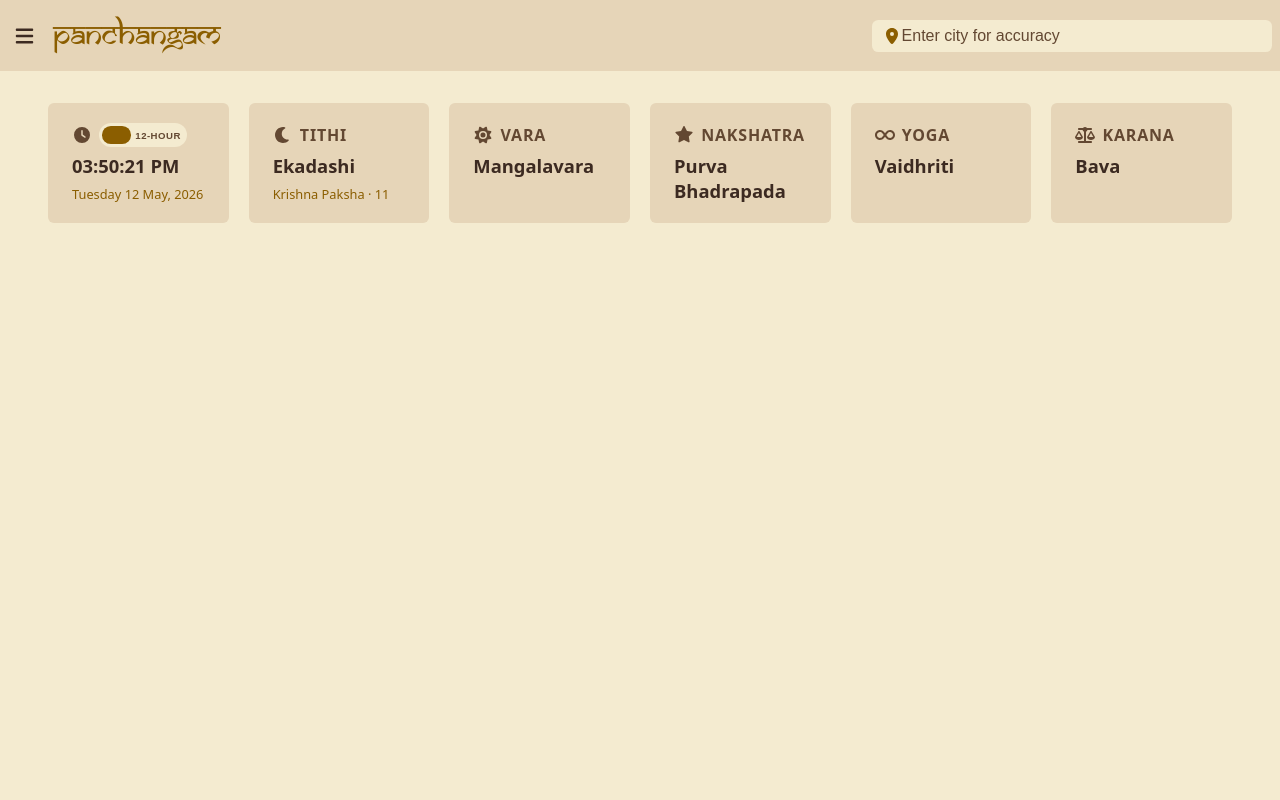
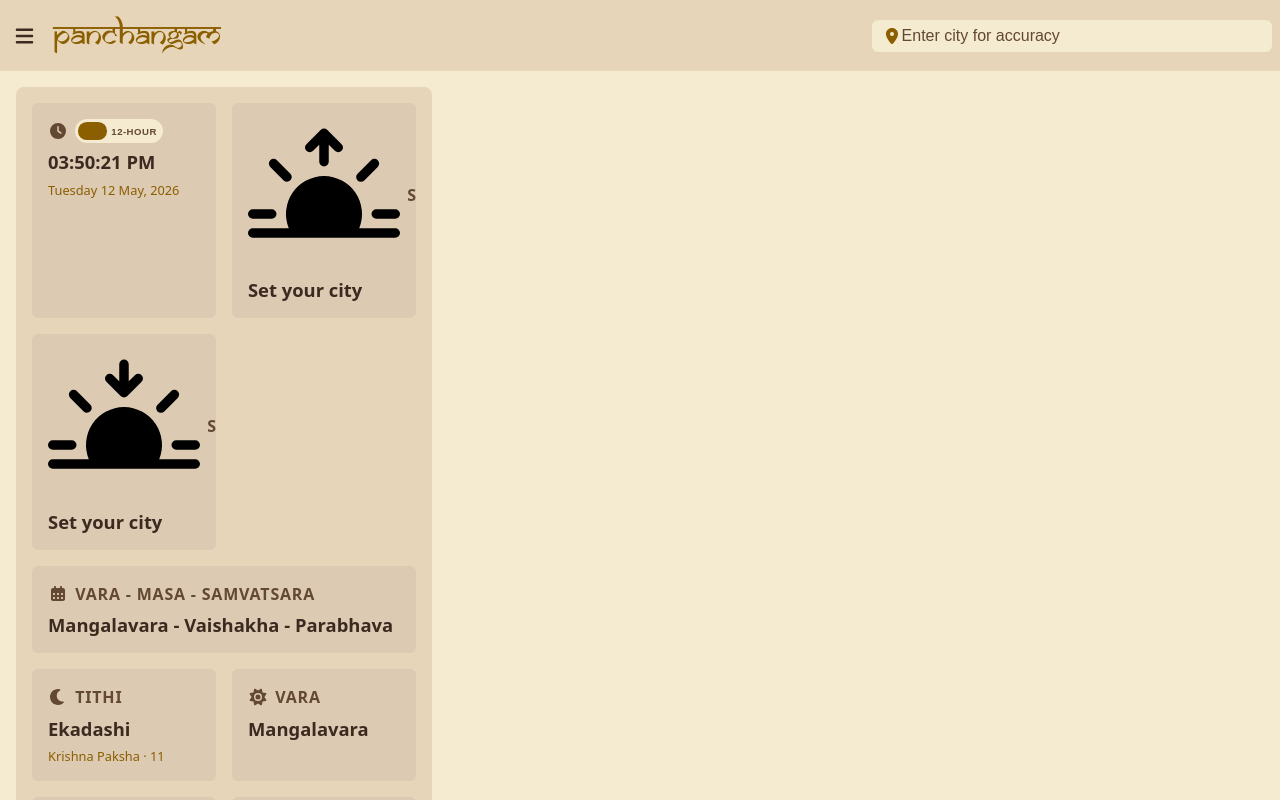
Before and after one commit to ram-g-athreya/panchangam, a React (Vite) app: page / in a window 1280 px wide. Shown: the top 800 px of the page. Built offline with nearby package versions, Linux system fonts and the light colour scheme.

Commit message:
update daily panchang view

```diff
--- a/package.json
+++ b/package.json
@@ -20,6 +20,7 @@
     "@fortawesome/react-fontawesome": "^3.3.1",
     "@vercel/analytics": "^2.0.1",
     "react": "^19.2.5",
+    "react-bootstrap-icons": "^1.11.6",
     "react-dom": "^19.2.5",
     "react-router-dom": "^7.14.2"
   },
--- a/src/core/panchangam.ts
+++ b/src/core/panchangam.ts
@@ -518,7 +518,8 @@ function computeKarana(karanaIndex: number): string {
 
 export function computePanchangam(date: Date, latitude?: number, longitude?: number): Panchangam {
   const hasCoords = latitude !== undefined && longitude !== undefined;
-  const sunRise = hasCoords ? computeGoverningSunrise(date, latitude, longitude) : date;
+  const sunDate = hasCoords ? computeGoverningSunrise(date, latitude, longitude) : date;
+  const sunRise = hasCoords ? computeGoverningSunrise(date, latitude!, longitude!) : undefined;
   const sunSet = hasCoords ? computeSunsetDateForDay(date, latitude!, longitude!) : undefined;
 
   const jd = toJulianDay(date);
@@ -534,14 +535,14 @@ export function computePanchangam(date: Date, latitude?: number, longitude?: num
     tithiIndex === 14 ? "Purnima" : tithiIndex === 29 ? "Amavasya" : TITHIS[tithiNumber - 1];
 
   // Vara derived from sunrise date so pre-sunrise inputs resolve to the previous solar day
-  const vara = VARAS[sunRise.getUTCDay()];
+  const vara = VARAS[sunDate.getUTCDay()];
 
   // Nakshatra: 27 equal segments using exact 360/27 to avoid cumulative rounding errors
   const nakshatraIndex = Math.floor(moonSidereal / NAKSHATRA_WIDTH) % 27;
   const nakshatra = NAKSHATRAS[nakshatraIndex];
 
   const yogaSum = mod360(
-    siderealSunLongitude(toJulianDay(sunRise)) + siderealMoonLongitude(toJulianDay(sunRise)),
+    siderealSunLongitude(toJulianDay(sunDate)) + siderealMoonLongitude(toJulianDay(sunDate)),
   );
   const yogaIndex = Math.floor(yogaSum / NAKSHATRA_WIDTH) % 27;
   const yoga = YOGAS[yogaIndex];
@@ -556,7 +557,7 @@ export function computePanchangam(date: Date, latitude?: number, longitude?: num
     nakshatra,
     yoga,
     karana,
-    samvatsare: computeSamvatsare(sunRise),
+    samvatsare: computeSamvatsare(sunDate),
     ayane: computeAyane(sunSidereal),
     ritau: computeRitau(sunSidereal),
     mase: computeMase(sunSidereal, elongation),
--- a/src/pages/DailyView.tsx
+++ b/src/pages/DailyView.tsx
@@ -7,7 +7,9 @@ import {
   faStar,
   faInfinity,
   faScaleBalanced,
+  faCalendarDays,
 } from "@fortawesome/free-solid-svg-icons";
+import { SunriseFill, SunsetFill } from "react-bootstrap-icons";
 import { computePanchangam } from "../core/panchangam";
 import type { TimeFormat, LocationData } from "../constants";
 import { TIME_FORMAT_KEY, LOCATION_KEY } from "../constants";
@@ -71,6 +73,7 @@ export function DailyView() {
 
   return (
     <main className="daily-view">
+      <section className="panchang-panel">
         <div className="anga-grid">
           <div className="anga-card">
             <div className="anga-card__label">
@@ -88,6 +91,33 @@ export function DailyView() {
             </div>
             <span className="anga-card__value">{formatTime(now, timeFormat)}</span>
             <span className="anga-card__sub">{formatDate(now)}</span>
+          </div>
+          <div className="anga-card">
+            <span className="anga-card__label">
+              <SunriseFill className="bi-icon" />
+              SUNRISE
+            </span>
+            <span className="anga-card__value">
+              {p.sunRise ? formatTime(p.sunRise, timeFormat) : "Set your city"}
+            </span>
+          </div>
+          <div className="anga-card">
+            <span className="anga-card__label">
+              <SunsetFill className="bi-icon" />
+              SUNSET
+            </span>
+            <span className="anga-card__value">
+              {p.sunSet ? formatTime(p.sunSet, timeFormat) : "Set your city"}
+            </span>
+          </div>
+          <div className="anga-card anga-card--full-row">
+            <span className="anga-card__label">
+              <FontAwesomeIcon icon={faCalendarDays} />
+              VARA - MASA - SAMVATSARA
+            </span>
+            <span className="anga-card__value">
+              {p.vara} - {p.mase} - {p.samvatsare}
+            </span>
           </div>
           <div className="anga-card">
             <span className="anga-card__label">
@@ -128,6 +158,7 @@ export function DailyView() {
             <span className="anga-card__value">{p.karana}</span>
           </div>
         </div>
+      </section>
     </main>
   );
 }
--- a/src/styles/DailyView.css
+++ b/src/styles/DailyView.css
@@ -1,23 +1,46 @@
 .daily-view {
-  padding: 2rem 3rem;
+  padding: 1rem;
   box-sizing: border-box;
   width: 100%;
   overflow-x: hidden;
 }
 
+.panchang-panel {
+  width: 100%;
+  background-color: var(--color-bg-secondary);
+  padding: 1rem;
+  border-radius: 8px;
+  box-sizing: border-box;
+}
+
+@media (min-width: 640px) {
+  .panchang-panel {
+    width: 50%;
+  }
+}
+
+@media (min-width: 1024px) {
+  .panchang-panel {
+    width: 33.333%;
+  }
+}
+
 .anga-grid {
   display: grid;
-  grid-template-columns: repeat(auto-fit, minmax(150px, 1fr));
-  gap: 1.25rem;
+  grid-template-columns: repeat(auto-fill, minmax(165px, 1fr));
+  gap: 1rem;
 }
 
 .anga-card {
-  background-color: var(--color-bg-secondary);
+  background-color: var(--color-bg-tertiary);
   border-radius: 6px;
-  padding: 1.25rem 1.5rem;
+  padding: 1rem;
   display: flex;
   flex-direction: column;
   gap: 0.4rem;
+  box-sizing: border-box;
+  min-width: 0;
+  overflow: hidden;
 }
 
 .anga-card__label {
@@ -32,14 +55,23 @@
   min-height: 1.5em;
 }
 
+.anga-card--full-row {
+  grid-column: 1 / -1;
+}
+
 .anga-card__label svg {
   flex-shrink: 0;
+}
+
+.anga-card__label .bi-icon {
+  font-size: 1.5rem;
 }
 
 .anga-card__value {
   font-size: 1.15rem;
   font-weight: 600;
   color: var(--color-text-primary);
+  word-break: break-word;
 }
 
 .anga-card__sub {
--- a/src/styles/Sidebar.css
+++ b/src/styles/Sidebar.css
@@ -47,8 +47,10 @@
   font-size: 1rem;
 }
 
-.sidebar__nav-link--active {
+.sidebar__nav-link--active,
+.sidebar__nav-link:hover {
   background-color: var(--color-bg-secondary);
+  font-weight: bold;
 }
 
 .sidebar__nav-icon {
```
Also changed, not shown: src/components/ARCHITECTURE.md (+3 -1 lines), src/pages/ARCHITECTURE.md (+38 -10 lines), .agent/task_list.yaml, 1 other file (tests, documents, lock files or other folders). Lines whose indentation alone changed are shown as unchanged.
